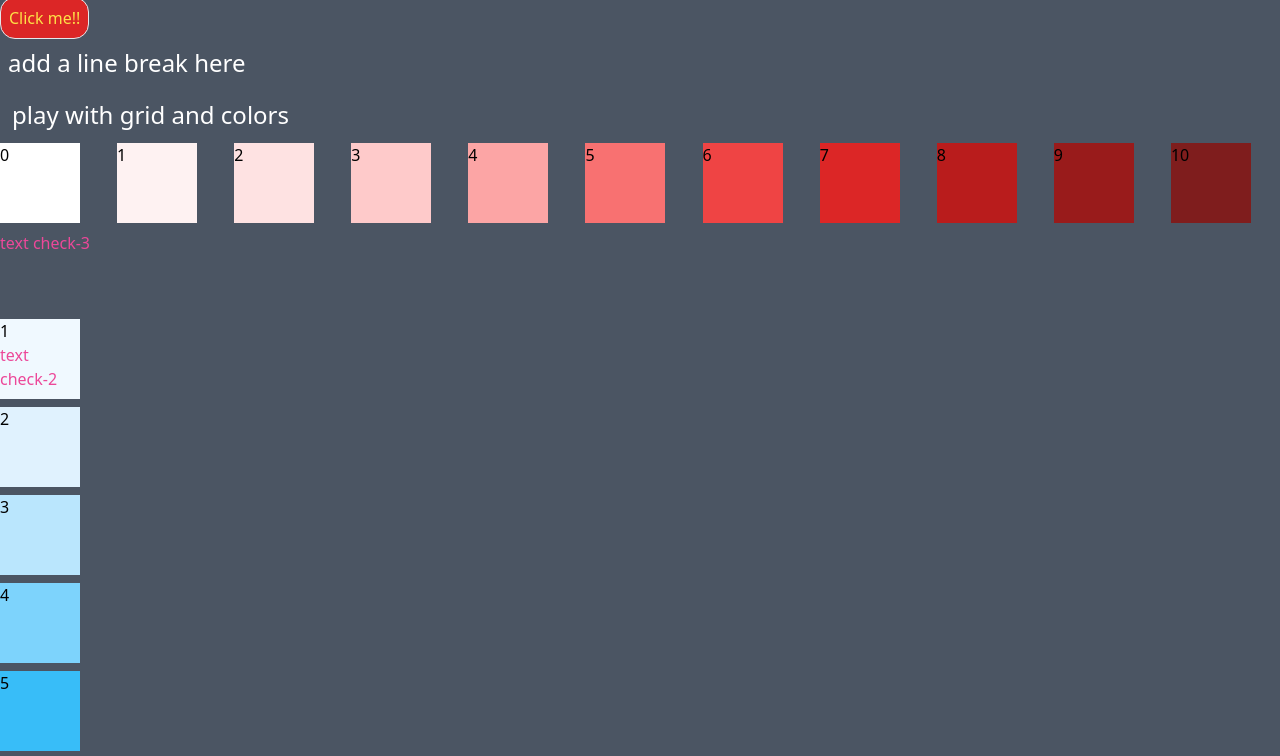
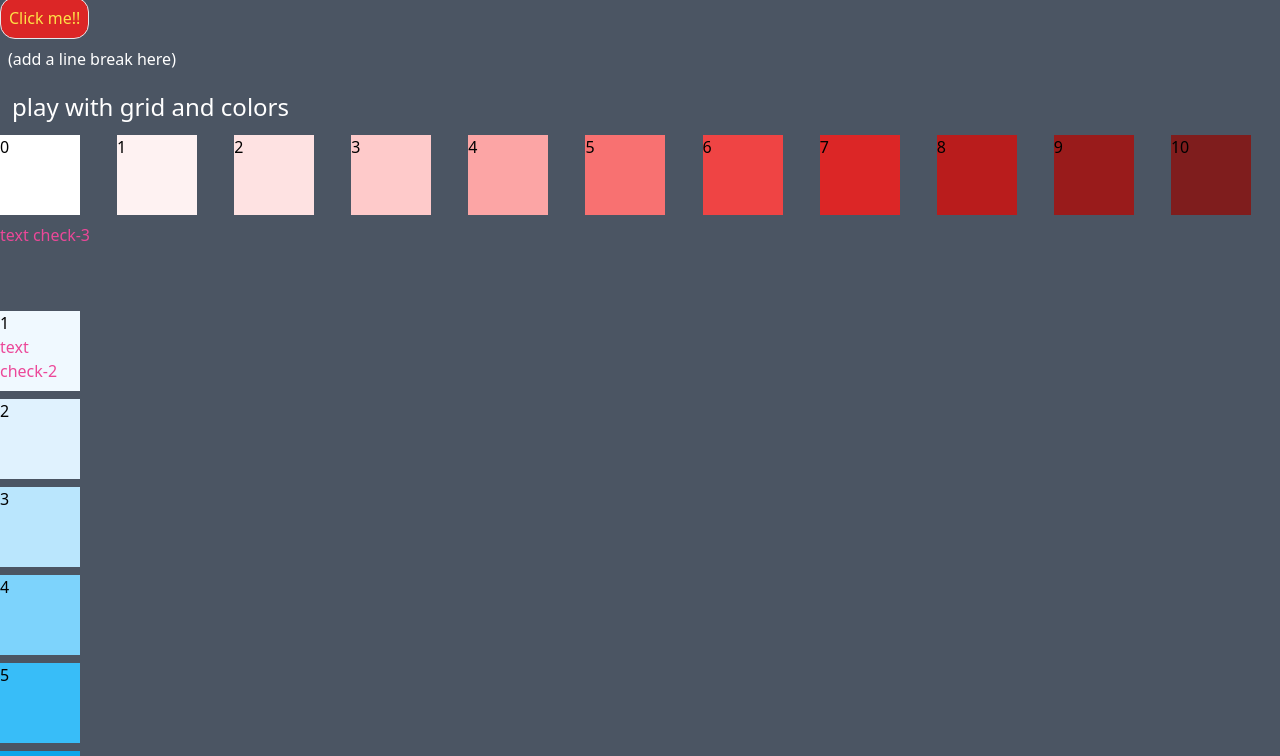
Before and after one commit to Ashu8408/code-practice-tailwind, a plain HTML site: page index.html in a window 1280 px wide. Shown: the part 103-859 px from the top of the page. Drawn offline with nearby package versions, Linux system fonts and the light colour scheme.

Commit message:
updating small changes

```diff
--- a/index.html
+++ b/index.html
@@ -16,7 +16,7 @@
     > Click me!!</button>
 
 
-    <h2 class = "text-white text-2xl p-2">add a line break here</h2>
+    <h2 class = "text-white p-2">(add a line break here)</h2>
 
 
     <h1 class = "text-white text-2xl p-3">play with grid and colors</h1>
```
